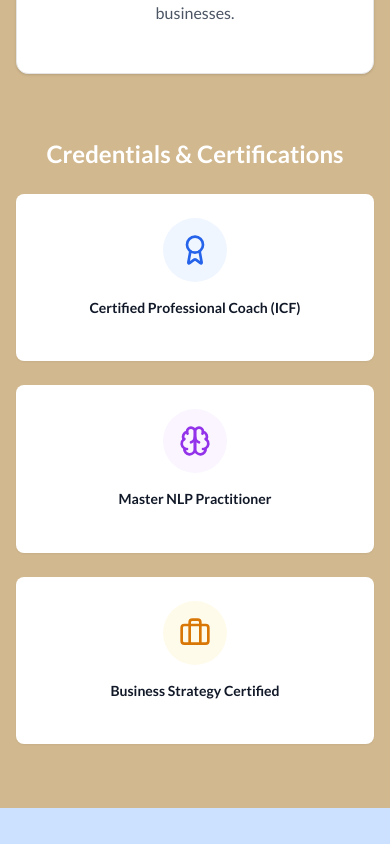
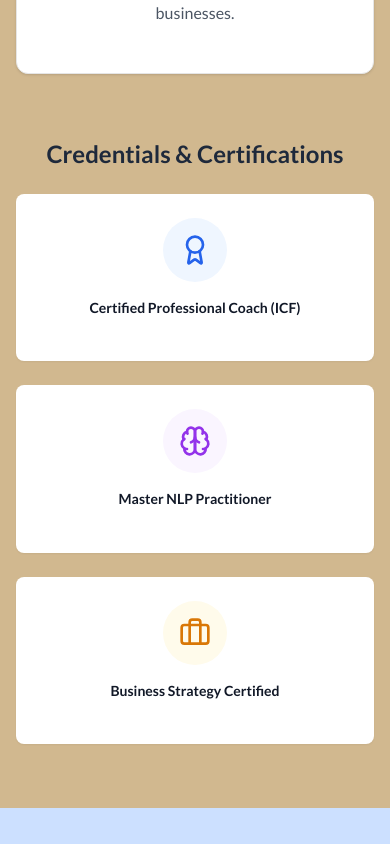
Before and after one commit to ammanabua/landing-na, a Next.js app: page / in a window 390 px wide. Shown: the part 2960-3804 px from the top of the page. Built offline with nearby package versions, Linux system fonts and the light colour scheme.

Commit message:
update text

```diff
--- a/src/components/About.tsx
+++ b/src/components/About.tsx
@@ -138,7 +138,7 @@
           animate={isInView ? "visible" : "hidden"}
           variants={containerVariants}
           className="mt-16 text-center">
-          <motion.h3 variants={itemVariants} className="text-2xl font-semibold mb-6 text-white">Credentials & Certifications</motion.h3>
+          <motion.h3 variants={itemVariants} className="text-2xl font-semibold mb-6 text-slate-800">Credentials & Certifications</motion.h3>
           <motion.div
             variants={containerVariants}
             className="grid grid-cols-1 md:grid-cols-2 lg:grid-cols-3 gap-6 max-w-4xl mx-auto">
--- a/src/components/Contact.tsx
+++ b/src/components/Contact.tsx
@@ -122,7 +122,7 @@
           transition={{ duration: 0.6, ease: "easeOut" }}
           viewport={{ once: false, amount: 0.2 }}
           className="text-center mb-12">
-          <h2 className="text-3xl font-bold mb-4">Let&apos;s Connect</h2>
+          <h2 className="text-3xl font-bold mb-4 text-slate-800">Let&apos;s Connect</h2>
           <div className="w-20 h-1 bg-blue-500 mx-auto mb-6"></div>
           <p className="text-gray-600 max-w-2xl mx-auto">
             Let&apos;s start the conversation. Whether you&apos;re looking for a speaker, a coach, a consultant, or simply exploring possibilities, I&apos;d love to hear from you.
--- a/src/components/Newsletter.tsx
+++ b/src/components/Newsletter.tsx
@@ -62,7 +62,7 @@
                 visible: { opacity: 1, x: 0, transition: { duration: 0.6 } },
               }}
               className="space-y-6 text-center lg:text-left">
-              <h2 className="text-2xl sm:text-3xl font-bold">Level Up Your Life & Career</h2>
+              <h2 className="text-2xl sm:text-3xl font-bold text-slate-800">Level Up Your Life & Career</h2>
               <p className="text-gray-600 text-base sm:text-lg">
                 Join our community of ambitious professionals. Get weekly insights on:
               </p>
--- a/src/components/Testimonials.tsx
+++ b/src/components/Testimonials.tsx
@@ -42,7 +42,7 @@
           transition={{ duration: 0.6, ease: "easeOut" }}
           viewport={{ once: false, amount: 0.2 }}
           className="text-center mb-12">
-          <h2 className="text-3xl font-bold mb-4">Client Success Stories</h2>
+          <h2 className="text-3xl font-bold mb-4 text-slate-800">Client Success Stories</h2>
           <p className="text-gray-600 max-w-2xl mx-auto">
             Hear from professionals who have transformed their lives and careers
             through our coaching partnership.
```
